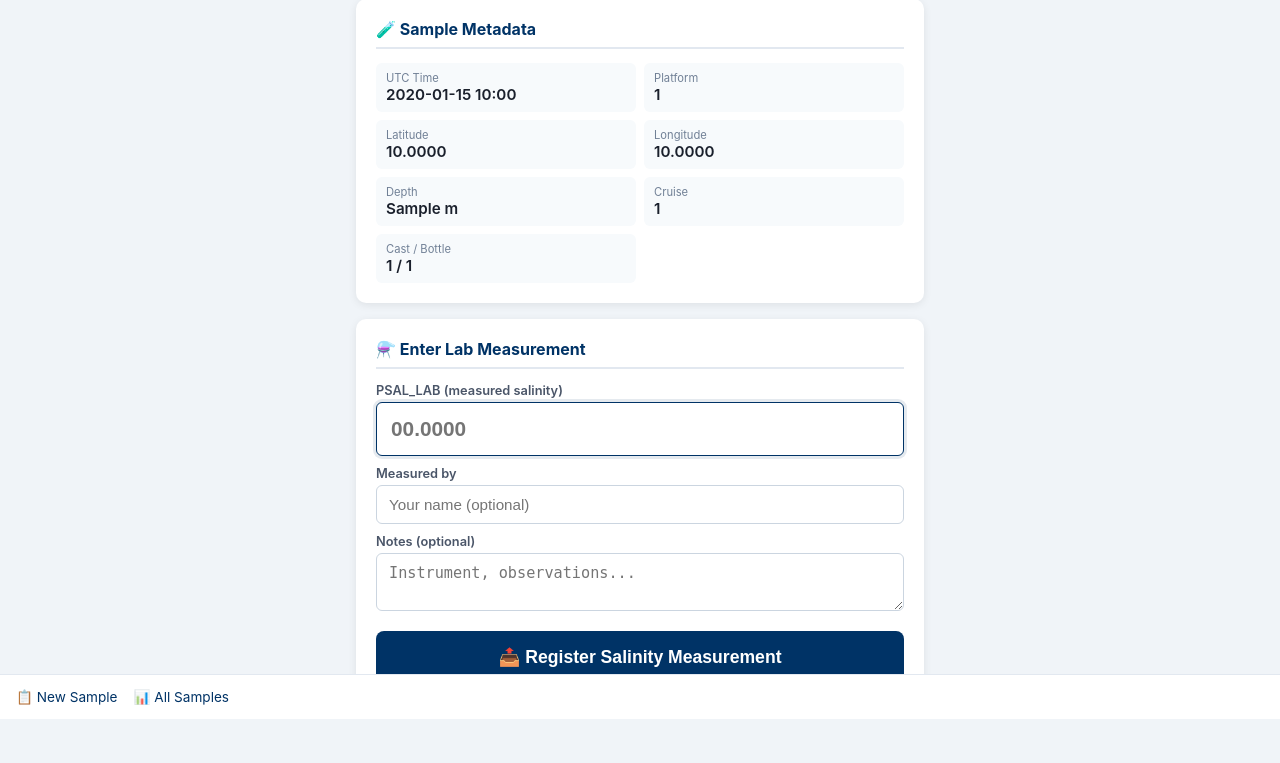
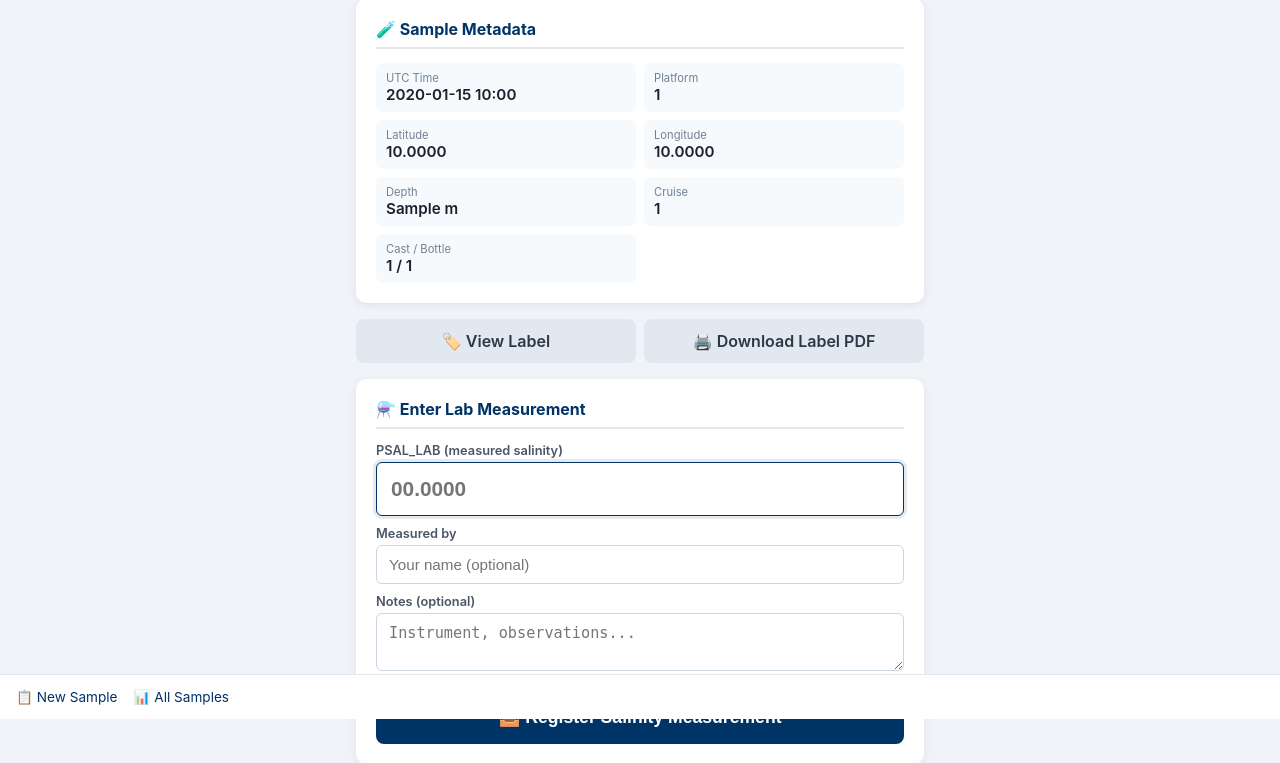
Before and after one commit to sebastianmenze/imr-salinity-sample-server, a FastAPI app: template app/templates/measure.html in a window 1280 px wide. Shown: the part 81-844 px from the top of the page. Before the commit the page ends 786 px from the top, so only its background shows below. Run offline with FastAPI, Linux system fonts and the light colour scheme; the template is opened without the code that fills it: most values are stand-ins (such as "Sample title", 1, 10 or a date in 2020).

Commit message:
feat: add View Label / Download Label PDF buttons on measure page
https://claude.ai/code/session_01ALLAsAjGCtzkSxSQbCoFSV

```diff
--- a/app/templates/measure.html
+++ b/app/templates/measure.html
@@ -69,6 +69,15 @@
 </div>
 {% endif %}
 
+<div style="display:flex; gap:8px; margin-bottom:16px">
+    <a href="/label/{{ sample.id }}" class="btn btn-secondary" style="flex:1; text-decoration:none; text-align:center">
+        🏷️ View Label
+    </a>
+    <a href="/label/{{ sample.id }}/pdf" class="btn btn-secondary" style="flex:1; text-decoration:none; text-align:center">
+        🖨️ Download Label PDF
+    </a>
+</div>
+
 {% if sample.status.value == 'uploaded' %}
 <div class="alert alert-success">
     ✅ This sample has already been uploaded to PhysChem (PSAL_LAB: {{ "%.4f"|format(sample.psal_lab) }}).
```
